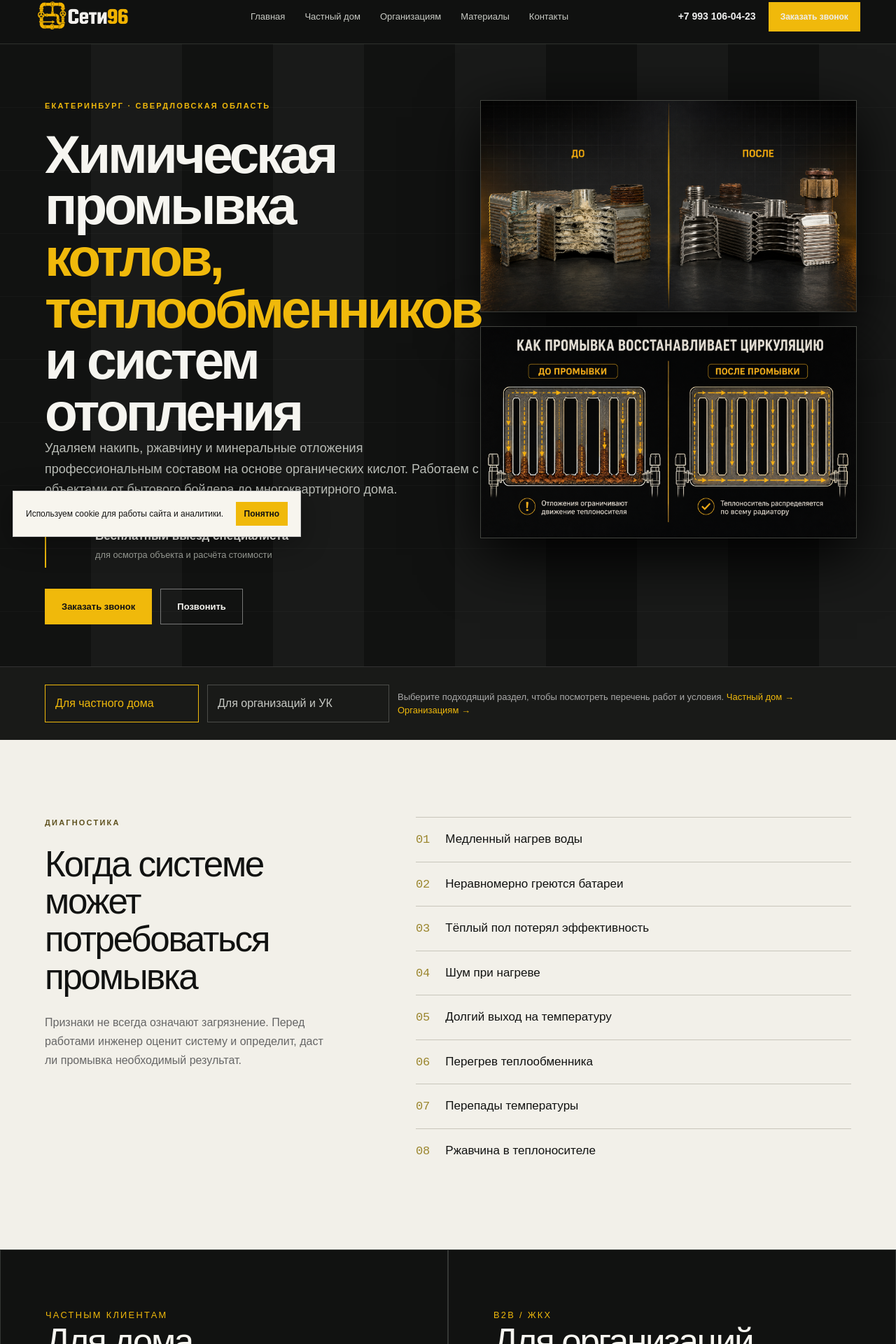
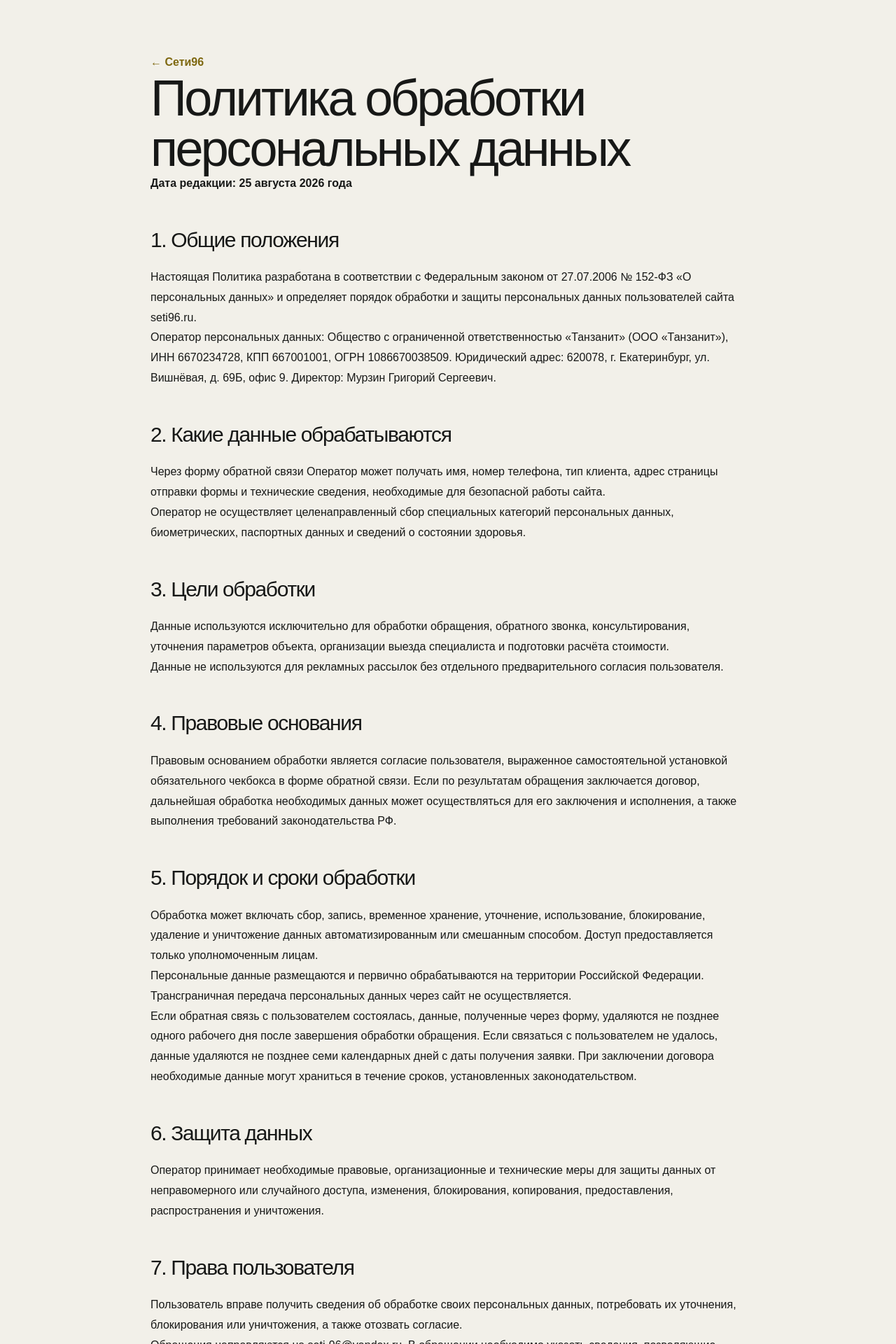
Before and after one commit to geraqwe1rty-ux/seti96-site, a Next.js app: page / in a window 1280 px wide. Shown: the part 15-1935 px from the top of the page at 70% size. Built offline with nearby package versions, Linux system fonts and the light colour scheme.

Commit message:
Add files via upload

```diff
--- a/app/page.tsx
+++ b/app/page.tsx
@@ -1,2 +1,39 @@
-import SiteShell from "./site-shell";
-export default function Home(){ return <SiteShell page="home"/> }
+import type {Metadata} from "next";
+
+export const metadata:Metadata={title:"Политика обработки персональных данных"};
+
+export default function Page(){return <main className="legal">
+ <a href="/">← Сети96</a>
+ <h1>Политика обработки персональных данных</h1>
+ <p><b>Дата редакции: 25 августа 2026 года</b></p>
+
+ <h2>1. Общие положения</h2>
+ <p>Настоящая Политика разработана в соответствии с Федеральным законом от 27.07.2006 № 152-ФЗ «О персональных данных» и определяет порядок обработки и защиты персональных данных пользователей сайта <a href="https://seti96.ru/">seti96.ru</a>.</p>
+ <p>Оператор персональных данных: Общество с ограниченной ответственностью «Танзанит» (ООО «Танзанит»), ИНН 6670234728, КПП 667001001, ОГРН 1086670038509. Юридический адрес: 620078, г. Екатеринбург, ул. Вишнёвая, д. 69Б, офис 9. Директор: Мурзин Григорий Сергеевич.</p>
+
+ <h2>2. Какие данные обрабатываются</h2>
+ <p>Через форму обратной связи Оператор может получать имя, номер телефона, тип клиента, адрес страницы отправки формы и технические сведения, необходимые для безопасной работы сайта.</p>
+ <p>Оператор не осуществляет целенаправленный сбор специальных категорий персональных данных, биометрических, паспортных данных и сведений о состоянии здоровья.</p>
+
+ <h2>3. Цели обработки</h2>
+ <p>Данные используются исключительно для обработки обращения, обратного звонка, консультирования, уточнения параметров объекта, организации выезда специалиста и подготовки расчёта стоимости.</p>
+ <p>Данные не используются для рекламных рассылок без отдельного предварительного согласия пользователя.</p>
+
+ <h2>4. Правовые основания</h2>
+ <p>Правовым основанием обработки является согласие пользователя, выраженное самостоятельной установкой обязательного чекбокса в форме обратной связи. Если по результатам обращения заключается договор, дальнейшая обработка необходимых данных может осуществляться для его заключения и исполнения, а также выполнения требований законодательства РФ.</p>
+
+ <h2>5. Порядок и сроки обработки</h2>
+ <p>Обработка может включать сбор, запись, временное хранение, уточнение, использование, блокирование, удаление и уничтожение данных автоматизированным или смешанным способом. Доступ предоставляется только уполномоченным лицам.</p>
+ <p>Персональные данные размещаются и первично обрабатываются на территории Российской Федерации. Трансграничная передача персональных данных через сайт не осуществляется.</p>
+ <p>Если обратная связь с пользователем состоялась, данные, полученные через форму, удаляются не позднее одного рабочего дня после завершения обработки обращения. Если связаться с пользователем не удалось, данные удаляются не позднее семи календарных дней с даты получения заявки. При заключении договора необходимые данные могут храниться в течение сроков, установленных законодательством.</p>
+
+ <h2>6. Защита данных</h2>
+ <p>Оператор принимает необходимые правовые, организационные и технические меры для защиты данных от неправомерного или случайного доступа, изменения, блокирования, копирования, предоставления, распространения и уничтожения.</p>
+
+ <h2>7. Права пользователя</h2>
+ <p>Пользователь вправе получить сведения об обработке своих персональных данных, потребовать их уточнения, блокирования или уничтожения, а также отозвать согласие.</p>
+ <p>Обращения направляются на <a href="mailto:seti-96@yandex.ru">seti-96@yandex.ru</a>. В обращении необходимо указать сведения, позволяющие определить заявителя и найти соответствующую заявку.</p>
+
+ <h2>8. Заключительные положения</h2>
+ <p>Актуальная редакция Политики постоянно доступна по адресу <a href="https://seti96.ru/politika">seti96.ru/politika</a>.</p>
+</main>}
--- a/app/site-shell.tsx
+++ b/app/site-shell.tsx
@@ -1,7 +1,7 @@
 "use client";
 import {useEffect,useState} from "react";
 const phone="+7 993 106-04-23",tel="tel:+79931060423";
-const email="seti-96@yandex.ru",telegram="https://t.me/seti96ru";
+const email="seti-96@yandex.ru";
 const articles=[["Когда требуется промывка системы отопления частного дома","Частный дом"],["Почему газовый котёл стал хуже греть","Котлы и бойлеры"],["Как проходит химическая промывка теплообменника","Теплообменники"],["Почему батареи нагреваются неравномерно","Частный дом"],["Когда требуется промывка контуров тёплого пола","Частный дом"],["Химическая и гидропневматическая промывка: в чём разница","Теплообменники"],["Как проводится промывка ИТП и теплового пункта","Управляющим компаниям"],["Подготовка многоквартирного дома к отопительному сезону","Подготовка к сезону"],["Зачем нужна опрессовка системы отопления","Подготовка к сезону"],["Может ли система потечь после промывки","Теплообменники"],["От чего зависит стоимость промывки отопления","Частный дом"],["Как накипь влияет на работу котла и теплообменника","Котлы и бойлеры"]];
 const faqs=[["Когда системе требуется промывка?","Если оборудование дольше нагревается, шумит, перегревается, а радиаторы или контуры работают неравномерно. Такие признаки имеют разные причины, поэтому сначала нужен осмотр."],["Можно ли выполнить промывку без демонтажа?","Да, когда конструкция и состояние оборудования позволяют подключить промывочную установку к закрытому контуру."],["Сколько времени занимает работа?","Зависит от объёма системы, характера отложений и доступа к точкам подключения. Срок специалист определит после осмотра."],["Подходит ли один реагент для любого оборудования?","Нет. Концентрация, температура и продолжительность обработки подбираются с учётом материала и состояния оборудования."],["Может ли после удаления отложений обнаружиться течь?","Плотные отложения иногда скрывают уже существующую коррозию. После их удаления может обнаружиться негерметичность, существовавшая до промывки."],["Можно ли гарантировать снижение расхода газа?","Если снижение эффективности связано с отложениями, очистка может восстановить теплоотдачу. Фактический результат зависит от состояния оборудования и причины неисправности."]];
 export default function SiteShell({page="home"}:{page?:string}){
@@ -16,10 +16,10 @@ export default function SiteShell({page="home"}:{page?:string}){
  {page==="dom"&&<Inner heroImage="/media/radiator-thermal-before-after.png" heroAlt="Термограмма радиатора до и после промывки" title="Промывка отопления, котлов и теплообменников в частном доме" eyebrow="Частным владельцам" intro="Поможем восстановить нормальную циркуляцию и теплоотдачу без дорогостоящей замены исправного оборудования, если причиной проблемы являются внутренние отложения." items={["Газовые и электрические котлы","Твердотопливные котлы","Теплообменники и бойлеры","Радиаторы и трубы","Контуры тёплого пола","Вся система отопления дома"]} cta={cta}/>}
  {page==="org"&&<Inner heroImage="/media/plate-heat-exchanger-before-after.png" heroAlt="Пластинчатый теплообменник до и после очистки" title="Промывка ИТП, теплообменников и систем отопления для организаций" eyebrow="УК · ТСЖ · предприятия" intro="Бесплатно обследуем объект, подберём технологию и подготовим расчёт стоимости. Работаем по договору и согласованному регламенту." items={["ИТП и тепловые пункты","Пластинчатые теплообменники","Кожухотрубные теплообменники","Котельное оборудование","Системы отопления зданий","Промывка и опрессовка","Подготовка к отопительному сезону","Акты и фотофиксация"]} cta={cta}/>}
  {page==="blog"&&<section className="page light"><p className="eyebrow ink">Инженерная база знаний</p><h1>Полезные материалы</h1><p className="intro">Понятно о промывке, обслуживании и ограничениях технологии.</p><div className="articles">{articles.map(([t,c],i)=><article key={t}><small>{c}</small><h3>{t}</h3><p>Разбираем признаки, возможные причины и порядок действий без лишних обещаний.</p><a href={`/materialy/statya-${i+1}`}>Читать →</a></article>)}</div></section>}
- {page==="contacts"&&<section className="page dark contact"><p className="eyebrow">Связаться</p><h1>Контакты «Сети 96»</h1><p className="contactIntro">Работаем в Екатеринбурге и Свердловской области. Бесплатно выезжаем на объект для осмотра и расчёта стоимости.</p><div className="contactList"><div><small>Телефон</small><a href={tel} onClick={()=>metricGoal("phone_click")}>{phone}</a></div><div><small>Адрес</small><a href="https://yandex.ru/maps/?text=Екатеринбург%2C%20ул.%20Хасановская%2C%2068" target="_blank" rel="noreferrer">Екатеринбург, ул. Хасановская, 68</a></div><div><small>Электронная почта</small><a href={`mailto:${email}`} onClick={()=>metricGoal("email_click")}>{email}</a></div><div><small>Telegram</small><a href={telegram} target="_blank" rel="noreferrer" onClick={()=>metricGoal("telegram_click")}>@seti96ru ↗</a></div></div><div className="region"><span>66</span><div><b>Свердловская область</b><small>Частные дома, УК, ТСЖ и организации</small></div></div><div className="actions">{cta}</div></section>}
- <section className="final"><p className="eyebrow ink">Первый шаг</p><h2>Бесплатно выедем на объект<br/>и рассчитаем стоимость</h2><p>Осмотрим систему, уточним объём и сложность работ, подберём способ промывки.</p><div className="actions">{cta}</div></section><footer><a href="/" className="logo" aria-label="Сети96 — главная"><img src="/media/seti96-logo.png" alt="Сети96"/></a><p>Химическая промывка теплотехнического оборудования</p><a href="/politika">Политика конфиденциальности</a><a href="/admin">Администратору</a><small>© 2026 Сети96</small></footer><div className="mobilebar">{cta}</div>
+ {page==="contacts"&&<section className="page dark contact"><p className="eyebrow">Связаться</p><h1>Контакты «Сети 96»</h1><p className="contactIntro">Работаем в Екатеринбурге и Свердловской области. Бесплатно выезжаем на объект для осмотра и расчёта стоимости.</p><div className="contactList"><div><small>Телефон</small><a href={tel} onClick={()=>metricGoal("phone_click")}>{phone}</a></div><div><small>Адрес</small><a href="https://yandex.ru/maps/?text=Екатеринбург%2C%20ул.%20Хасановская%2C%2068" target="_blank" rel="noreferrer">Екатеринбург, ул. Хасановская, 68</a></div><div><small>Электронная почта</small><a href={`mailto:${email}`} onClick={()=>metricGoal("email_click")}>{email}</a></div></div><div className="region"><span>66</span><div><b>Свердловская область</b><small>Частные дома, УК, ТСЖ и организации</small></div></div><div className="actions">{cta}</div></section>}
+ <section className="final"><p className="eyebrow ink">Первый шаг</p><h2>Бесплатно выедем на объект<br/>и рассчитаем стоимость</h2><p>Осмотрим систему, уточним объём и сложность работ, подберём способ промывки.</p><div className="actions">{cta}</div></section><footer><a href="/" className="logo" aria-label="Сети96 — главная"><img src="/media/seti96-logo.png" alt="Сети96"/></a><p>ООО «Танзанит»<br/>ИНН 6670234728 · ОГРН 1086670038509<br/>Юр. адрес: г. Екатеринбург, ул. Вишнёвая, д. 69Б, офис 9</p><a href="/politika">Политика обработки персональных данных</a><a href="/admin">Администратору</a><small>© 2026 Сети96</small></footer><div className="mobilebar">{cta}</div>
  {cookie&&<div className="cookie">Используем cookie для работы сайта и аналитики. <button onClick={()=>{localStorage.setItem("cookie-ok","1");setCookie(false)}}>Понятно</button></div>}
- {modal&&<div className="overlay" onMouseDown={e=>e.target===e.currentTarget&&setModal(false)}><div className="modal"><button className="close" onClick={()=>setModal(false)}>×</button>{sent?<div className="success"><b>Заявка принята</b><p>Специалист «Сети96» скоро свяжется с вами.</p></div>:<><p className="eyebrow ink">Обратный звонок</p><h2>Заказать звонок</h2><form onSubmit={lead}><label>Ваше имя<input name="name" required autoComplete="name"/></label><label>Телефон<input name="phone" required inputMode="tel" placeholder="+7 (999) 000-00-00" autoComplete="tel" value={phoneInput} onChange={e=>{setPhoneInput(e.target.value);e.target.setCustomValidity("")}}/></label><fieldset><legend>Тип клиента</legend><label><input type="radio" name="clientType" value="Частный дом" defaultChecked/> Частный дом</label><label><input type="radio" name="clientType" value="УК / организация"/> УК / организация</label></fieldset><input type="hidden" name="page" value={page}/><label className="agree"><input type="checkbox" required/> Согласен на обработку персональных данных</label><button className="btn primary" type="submit">Заказать звонок</button></form></>}</div></div>}
+ {modal&&<div className="overlay" onMouseDown={e=>e.target===e.currentTarget&&setModal(false)}><div className="modal"><button className="close" onClick={()=>setModal(false)}>×</button>{sent?<div className="success"><b>Заявка принята</b><p>Специалист «Сети96» скоро свяжется с вами.</p></div>:<><p className="eyebrow ink">Обратный звонок</p><h2>Заказать звонок</h2><form onSubmit={lead}><label>Ваше имя<input name="name" required autoComplete="name"/></label><label>Телефон<input name="phone" required inputMode="tel" placeholder="+7 (999) 000-00-00" autoComplete="tel" value={phoneInput} onChange={e=>{setPhoneInput(e.target.value);e.target.setCustomValidity("")}}/></label><fieldset><legend>Тип клиента</legend><label><input type="radio" name="clientType" value="Частный дом" defaultChecked/> Частный дом</label><label><input type="radio" name="clientType" value="УК / организация"/> УК / организация</label></fieldset><input type="hidden" name="page" value={page}/><label className="agree"><input type="checkbox" required/> Согласен на <a href="/politika" target="_blank" rel="noreferrer">обработку персональных данных</a></label><button className="btn primary" type="submit">Заказать звонок</button></form></>}</div></div>}
  </div>}
 function Process(){return <section className="process dark"><p className="eyebrow">Технология</p><h2>Как проходит промывка</h2><div className="steps">{["Звонок и уточнение задачи","Бесплатный выезд","Осмотр и расчёт","Согласование технологии","Подключение установки","Циркуляция раствора","Контроль очистки","Промывка водой","Проверка результата"].map((x,i)=><div key={x}><span>{String(i+1).padStart(2,"0")}</span><p>{x}</p></div>)}</div><div className="scheme"><b>ПРОМЫВОЧНАЯ УСТАНОВКА</b><i>→</i><span>Подающий шланг</span><i>→</i><b>ОЧИЩАЕМЫЙ КОНТУР</b><i>→</i><span>Обратный шланг</span><i>↩</i></div></section>}
 function Reagent(){return <section className="reagent light"><div><p className="eyebrow ink">Собственная разработка</p><h2>Состав на основе органических кислот</h2><p>Концентрация и продолжительность обработки подбираются с учётом материала оборудования, объёма системы и характера загрязнений.</p><ul><li>Растворяет накипь и минеральные отложения</li><li>Работает внутри закрытого контура</li><li>Процесс контролирует специалист</li><li>После обработки система промывается водой</li></ul></div><figure className="reagentMedia"><img src="/media/pipes-before-after.png" alt="Труба до и после химической очистки"/></figure></section>}
```
Also changed, not shown: app/globals.css.
